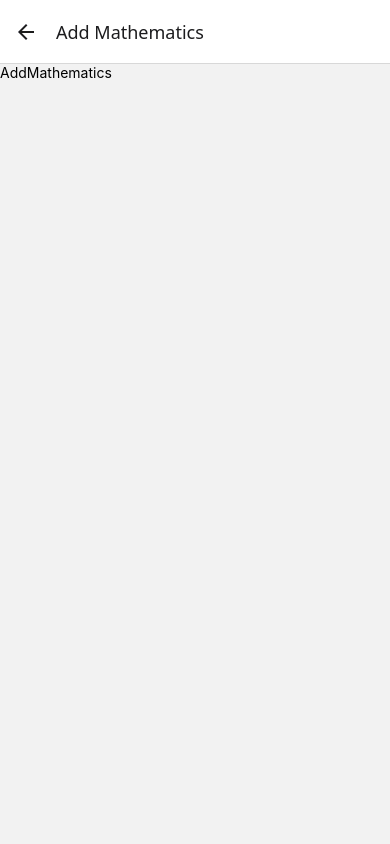
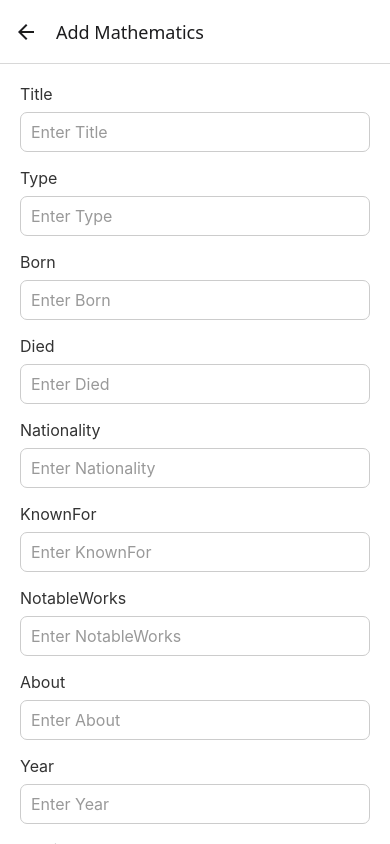
Before and after one commit to LeahRamp/IT6037-Team_Project, a React Native app in the folder app/StudentResourcesApp/: screen /AddMathematics in a window 390 px wide. Built offline with nearby package versions, Linux system fonts and the light colour scheme.

Commit message:
Updated the addpages

```diff
--- a/app/StudentResourcesApp/screens/AddMathematics.js
+++ b/app/StudentResourcesApp/screens/AddMathematics.js
@@ -1,12 +1,66 @@
-import { View, Text } from 'react-native'
-import React from 'react'
+import React, { useState } from 'react';
+import { View, ScrollView, Alert, StyleSheet } from 'react-native';
+import axios from 'axios';
+import { useNavigation } from '@react-navigation/native';
+import CustomButton from '../components/CustomButton';
+import CustomInput from '../components/CustomInput';
 
-const AddMathematics = () => {
+const AddMathematics= () => {
+  const [formData, setFormData] = useState({
+    Title: '',
+    Type: '',
+    Born: '',
+    Died: '',
+    Nationality: '',
+    KnownFor: '',
+    NotableWorks: '',
+    About: '',
+    Year: '',
+    Medium: '',
+    Dimensions: '',
+    Location: '',
+  });
+
+  const navigation = useNavigation();
+
+  const handleChange = (key, value) => {
+    setFormData({ ...formData, [key]: value });
+  };
+
+  const handleSubmit = () => {
+    axios.post('http://10.0.2.2:5000/api/mathematics', formData)
+      .then(() => {
+        Alert.alert('Success', 'Mathematics entry added!');
+        navigation.goBack();
+      })
+      .catch((err) => {
+        console.error(err);
+        Alert.alert('Error', 'Failed to add Mathematics.');
+      });
+  };
+
   return (
-    <View>
-      <Text>AddMathematics</Text>
-    </View>
-  )
-}
+    <ScrollView contentContainerStyle={styles.container}>
+      {Object.entries(formData).map(([key, value]) => (
+        <CustomInput
+          key={key}
+          label={key}
+          value={value}
+          onChangeText={(text) => handleChange(key, text)}
+          placeholder={`Enter ${key}`}
+        />
+      ))}
 
-export default AddMathematics
+      <CustomButton title="Add Mathematics" onPress={handleSubmit} />
+    </ScrollView>
+  );
+};
+
+export default AddMathematics;
+
+const styles = StyleSheet.create({
+  container: {
+    padding: 20,
+    backgroundColor: '#fff',
+  },
+});
--- a/app/StudentResourcesApp/screens/AddTechnology.js
+++ b/app/StudentResourcesApp/screens/AddTechnology.js
@@ -1,10 +1,66 @@
-import { View, Text } from 'react-native'
-import React from 'react'
+import React, { useState } from 'react';
+import { View, ScrollView, Alert, StyleSheet } from 'react-native';
+import axios from 'axios';
+import { useNavigation } from '@react-navigation/native';
+import CustomButton from '../components/CustomButton';
+import CustomInput from '../components/CustomInput';
 
-export default function AddTechnology() {
+const AddTechnology = () => {
+  const [formData, setFormData] = useState({
+    Title: '',
+    Type: '',
+    Born: '',
+    Died: '',
+    Nationality: '',
+    KnownFor: '',
+    NotableWorks: '',
+    About: '',
+    Year: '',
+    Medium: '',
+    Dimensions: '',
+    Location: '',
+  });
+
+  const navigation = useNavigation();
+
+  const handleChange = (key, value) => {
+    setFormData({ ...formData, [key]: value });
+  };
+
+  const handleSubmit = () => {
+    axios.post('http://10.0.2.2:5000/api/technology', formData)
+      .then(() => {
+        Alert.alert('Success', 'Technology entry added!');
+        navigation.goBack();
+      })
+      .catch((err) => {
+        console.error(err);
+        Alert.alert('Error', 'Failed to add technology.');
+      });
+  };
+
   return (
-    <View>
-      <Text>AddTechnology</Text>
-    </View>
-  )
-}
+    <ScrollView contentContainerStyle={styles.container}>
+      {Object.entries(formData).map(([key, value]) => (
+        <CustomInput
+          key={key}
+          label={key}
+          value={value}
+          onChangeText={(text) => handleChange(key, text)}
+          placeholder={`Enter ${key}`}
+        />
+      ))}
+
+      <CustomButton title="Add Technology" onPress={handleSubmit} />
+    </ScrollView>
+  );
+};
+
+export default AddTechnology;
+
+const styles = StyleSheet.create({
+  container: {
+    padding: 20,
+    backgroundColor: '#fff',
+  },
+});
```
